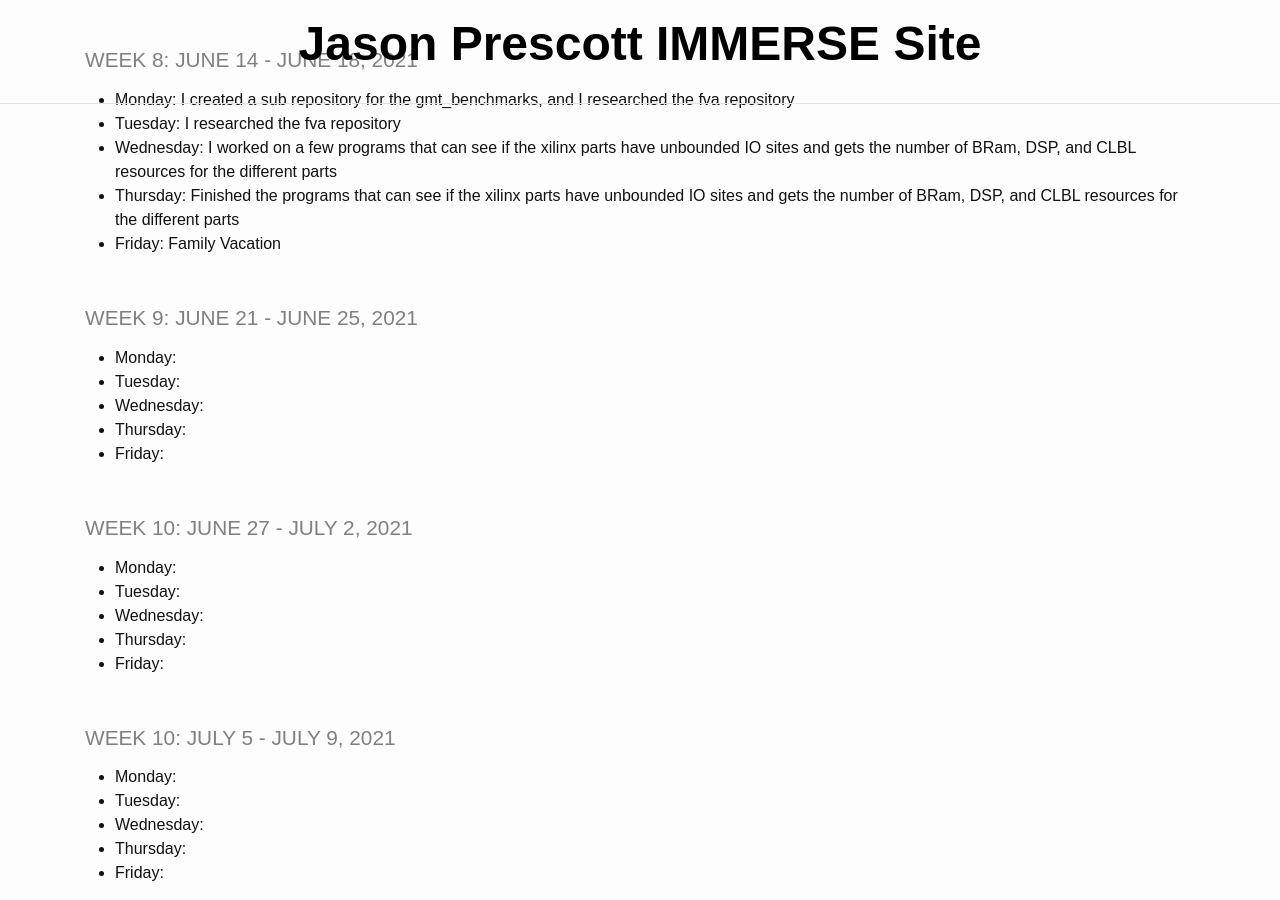
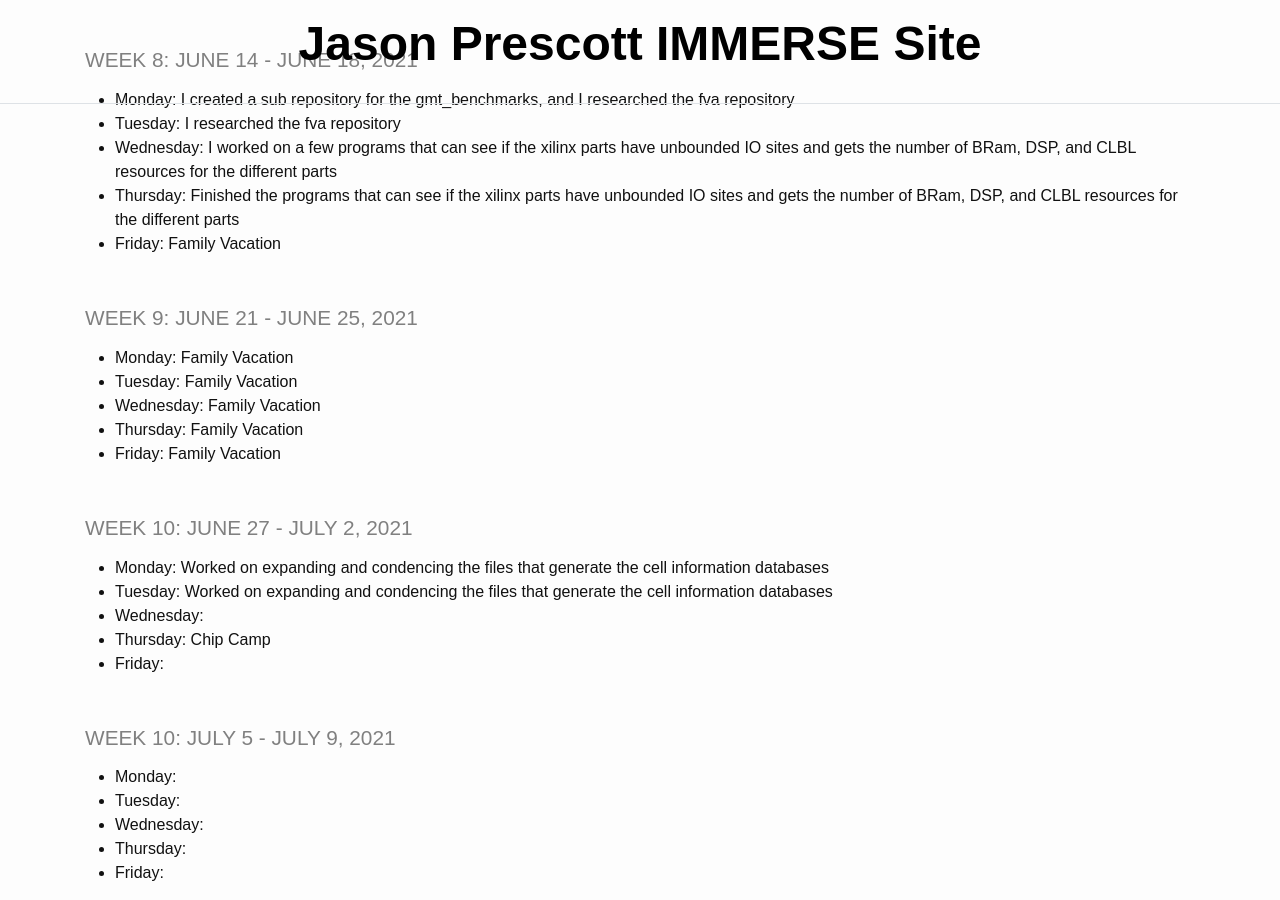
Before and after one commit to jason1234309/Immerse_Website, a Jekyll site: the page built from _pages/log.md, in a window 1280 px wide and 900 px high, scrolled down 2052 px. Built offline with Jekyll 4.4.1, drawn with Linux system fonts in a browser that asks for light colours.

Commit message:
updated the log until tuesday june 29th

```diff
--- a/_pages/log.md
+++ b/_pages/log.md
@@ -70,18 +70,18 @@ title: IMMERSE Log
 
 ### week 9: June 21 - June 25, 2021
 
-* **Monday**:
-* **Tuesday**:
-* **Wednesday**:
-* **Thursday**:
-* **Friday**:
+* **Monday**: Family Vacation
+* **Tuesday**: Family Vacation
+* **Wednesday**: Family Vacation
+* **Thursday**: Family Vacation
+* **Friday**: Family Vacation
 
 ### week 10: June 27 - July 2, 2021
 
-* **Monday**:
-* **Tuesday**:
+* **Monday**: Worked on expanding and condencing the files that generate the cell information databases
+* **Tuesday**:  Worked on expanding and condencing the files that generate the cell information databases
 * **Wednesday**:
-* **Thursday**:
+* **Thursday**: Chip Camp
 * **Friday**:
 
 ### week 10: July 5 - July 9, 2021
```
